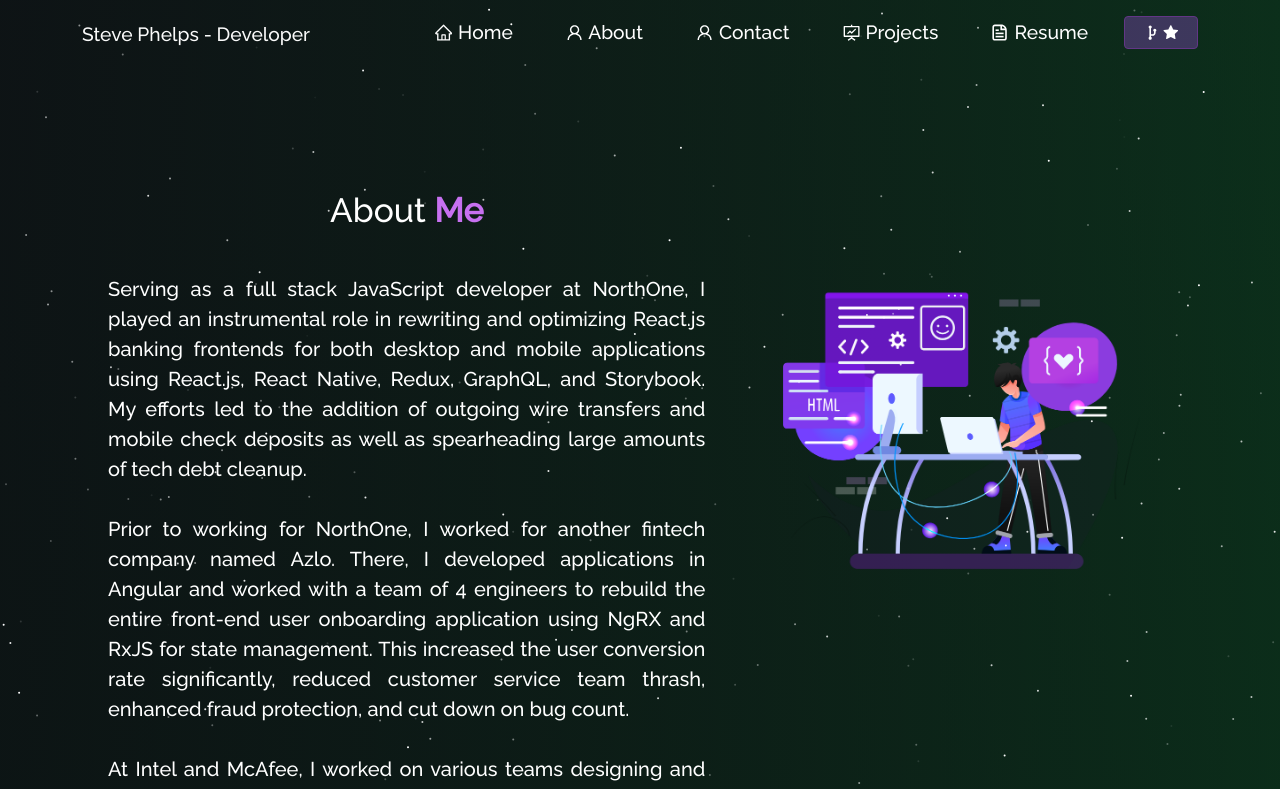
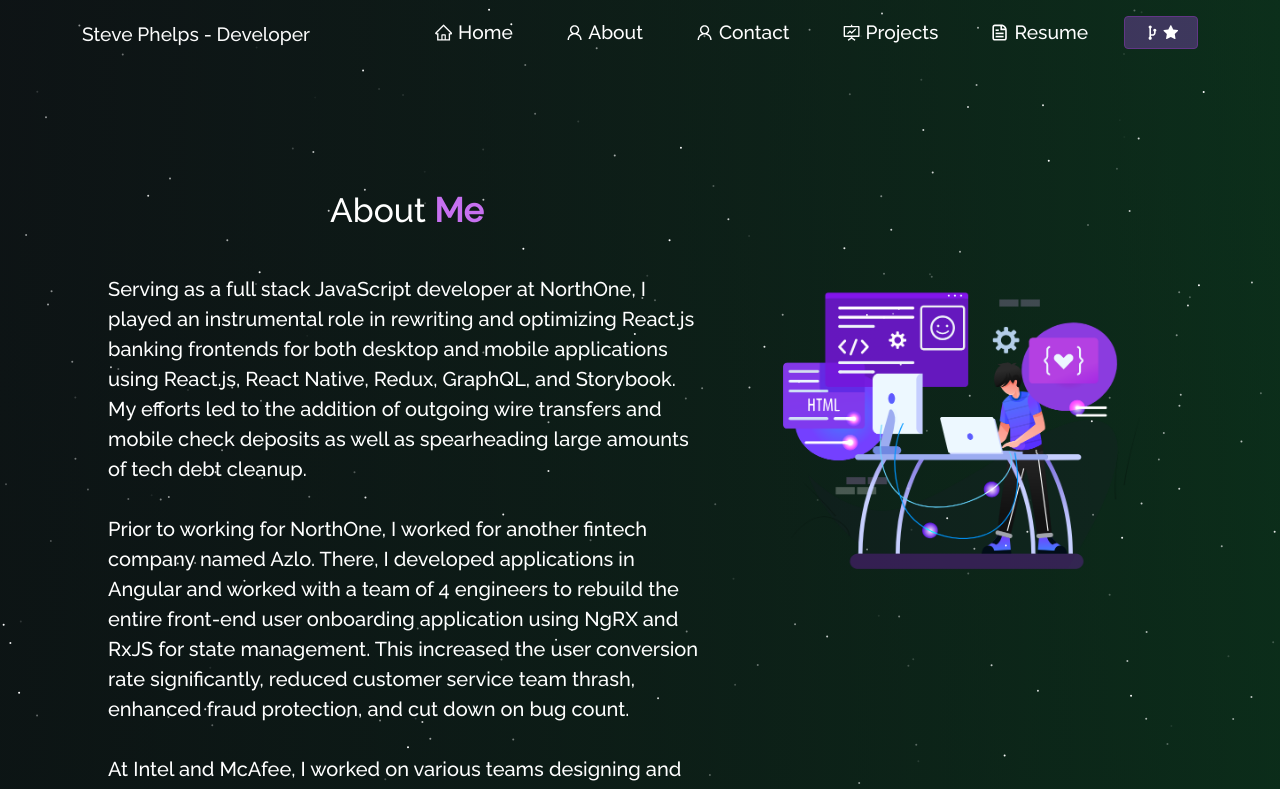
Before and after one commit to 79sphelps/steve-phelps, a React (Create React App) app: page /about in a window 1280 px wide. Shown: the top 789 px of the page. Built offline with nearby package versions, Linux system fonts and the light colour scheme.

Commit message:
updating About section

```diff
--- a/src/components/About/AboutCard.js
+++ b/src/components/About/AboutCard.js
@@ -7,7 +7,8 @@
     <Card className="quote-card-view">
       <Card.Body>
         <blockquote className="blockquote mb-0">
-          <p style={{ textAlign: "justify" }}>
+          {/* <p style={{ textAlign: "justify" }}> */}
+          <p style={{ textAlign: "left" }}>
             Serving as a full stack JavaScript developer at NorthOne, I played
             an instrumental role in rewriting and optimizing React.js banking
             frontends for both desktop and mobile applications using React.js,
--- a/src/components/About/Skills.js
+++ b/src/components/About/Skills.js
@@ -19,7 +19,7 @@
   const { bgcolor, completed } = props;
 
   const containerStyles = {
-    width: "100%",
+    width: "95%",
     justifyContent: "center",
     backgroundColor: "#e0e0de",
     borderRadius: 50,
```
